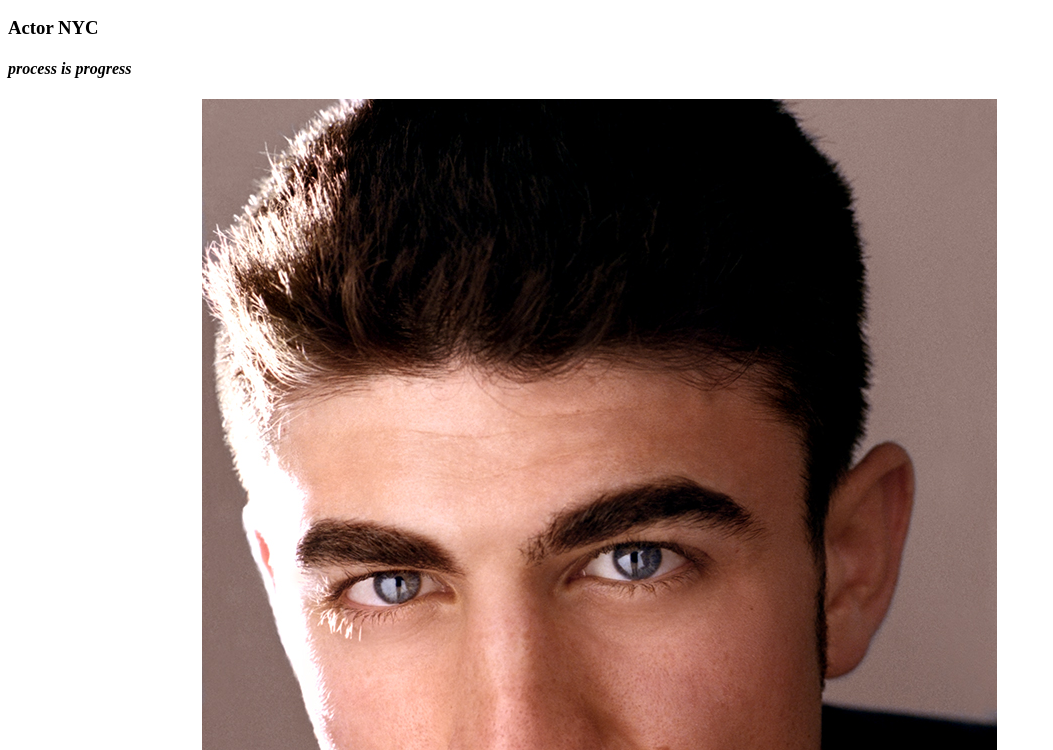
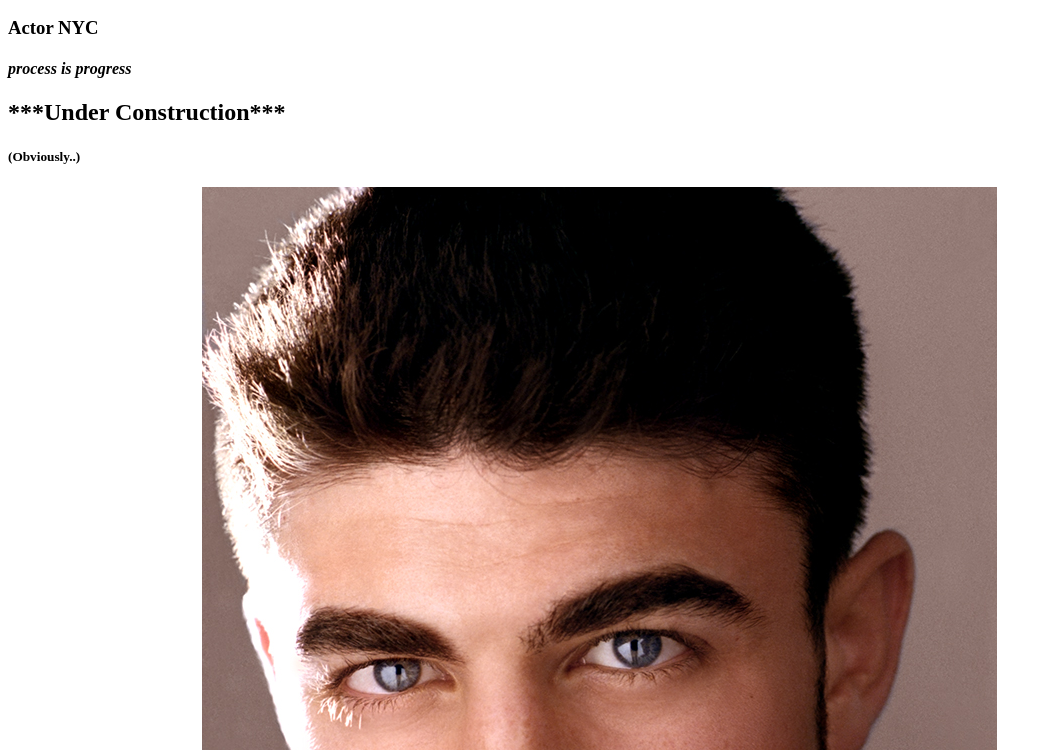
Before and after one commit to davidcharles212/personal-site, a plain HTML site: page index.html in a window 1280 px wide. Shown: the part 50-800 px from the top of the page, without its empty margins (0-1053 px from the left). Drawn offline with Linux system fonts and the light colour scheme.

Commit message:
trying again to update index..

```diff
--- a/index.html
+++ b/index.html
@@ -9,6 +9,9 @@
 	<h2>David Charles</h2>
 	<h3>Actor NYC</h3>
 	<h4><em>process is progress</em></h4>
+
+	<h2>***Under Construction***</h2>
+	<h5>(Obviously..)</h5>
 
 	<a href="index.html">Main</a>
 	<a href="gallery.html">Gallery</a>
```
